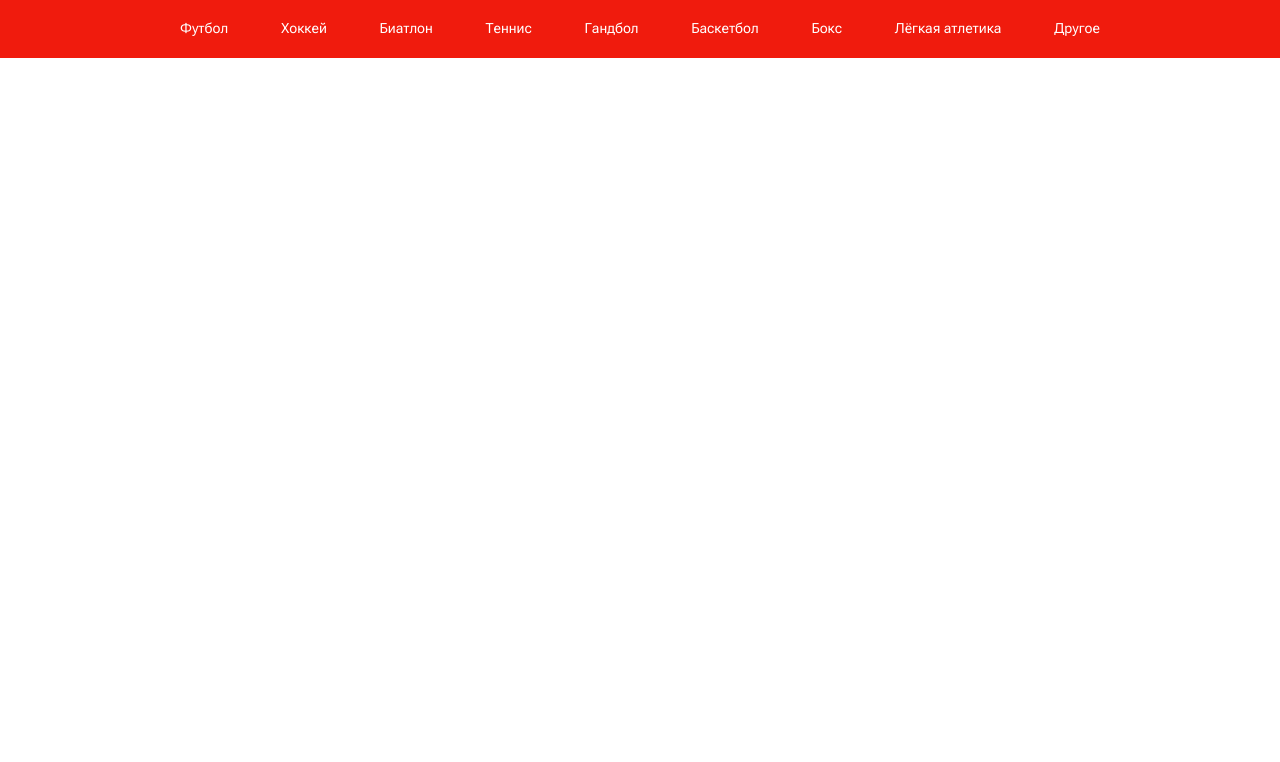
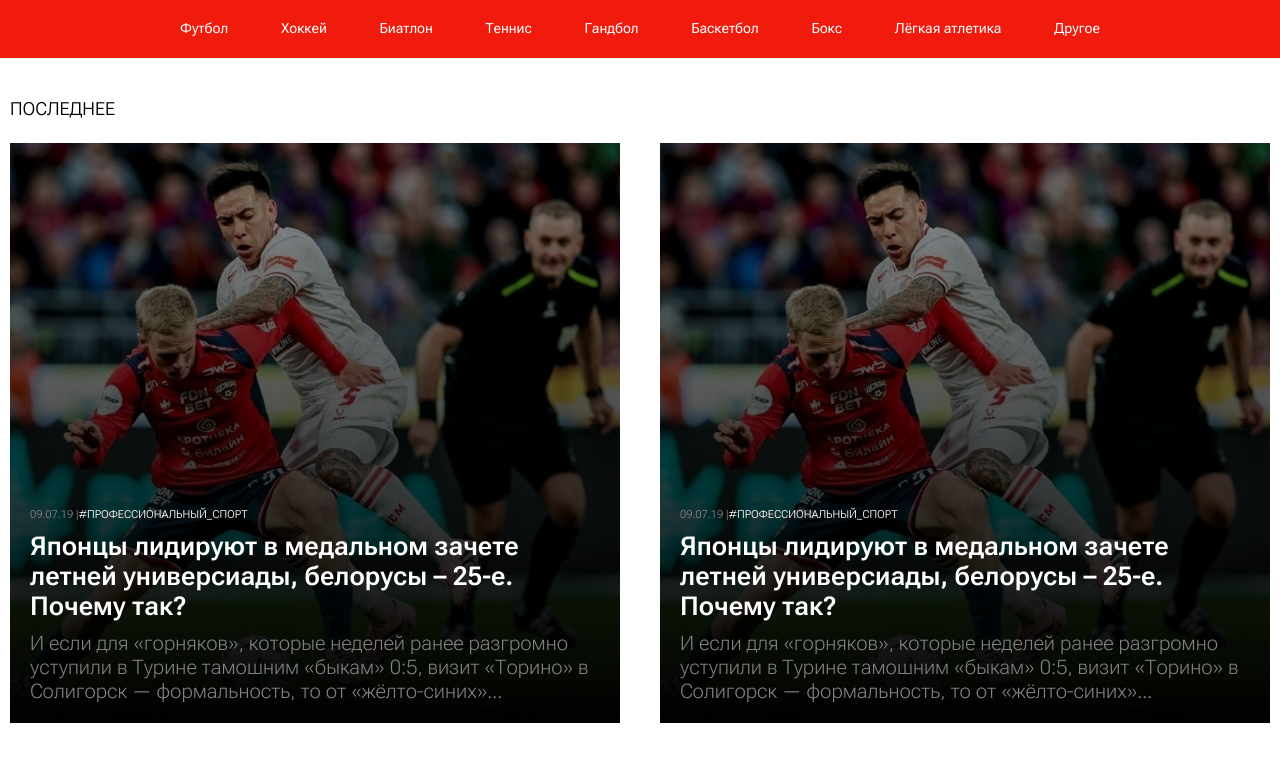
Before and after one commit to uuuuuwwwwwuuuuu/test_task, a React (Create React App) app: page / in a window 1280 px wide. Shown: the part 522-1284 px from the top of the page. Before the commit the page ends 800 px from the top, so only its background shows below. Built offline with nearby package versions, Linux system fonts and the light colour scheme.

Commit message:
feat: big news card

```diff
--- a/src/components/Header/Header.scss
+++ b/src/components/Header/Header.scss
@@ -99,7 +99,7 @@ header {
     width: 100%;
     height: 100%;
     top: 0;
-    bottom: 0;
+    left: 0;
     opacity: 0.6;
     z-index: 0;
     background: linear-gradient(180deg,rgba(42, 123, 155, 0) 0%, rgba(0, 0, 0, 1) 100%);
--- a/src/components/Header/Header.tsx
+++ b/src/components/Header/Header.tsx
@@ -1,7 +1,7 @@
 import { FC } from 'react';
 import './Header.scss';
 
-type HashTags = 'Review' | 'Экстрим' |'Легенды' | 'Зож и туризм' | 'Позірк' | 'Треш';
+export type HashTags = 'Review' | 'Экстрим' |'Легенды' | 'Зож и туризм' | 'Позірк' | 'Треш';
 type Categories =
     | 'Футбол'
     | 'Хоккей'
--- a/src/components/app/App.scss
+++ b/src/components/app/App.scss
@@ -1,3 +1,5 @@
+@import '../../constants';
+
 .app {
     height: 100svh;
 }
--- a/src/components/app/App.tsx
+++ b/src/components/app/App.tsx
@@ -1,10 +1,13 @@
 import './App.scss';
 import Header from '../Header/Header';
+import News from '../news/News';
 
 const App = () => {
     return (
         <div className='app'>
             <Header />
+            <News />
+
         </div>
     );
 };
--- /dev/null
+++ b/src/components/news/News.scss
@@ -0,0 +1,135 @@
+@import '../../constants';
+
+.news_container {
+    padding: 0 10px;
+    max-width: 1340px;
+    width: 100%;
+    margin: 0 auto;
+    margin-top: 40px;
+}
+
+.last_news {
+    text-transform: uppercase;
+    font-size: 1.8rem;
+    font-weight: 300;
+    color: $black;
+    margin-bottom: 24px;
+}
+
+.big_news_card {
+    max-width: 640px;
+    height: 580px;
+    background-size: cover;
+    padding: 20px;
+    display: flex;
+    flex-direction: column;
+    justify-content: flex-end;
+    position: relative;
+    background-position: center;
+}
+
+.news_bottom_gradient {
+    position: absolute;
+    width: 100%;
+    height: 100%;
+    bottom: 0;
+    left: 0;
+    opacity: 1;
+    z-index: 0;
+    background: linear-gradient(180deg,rgba(42, 123, 155, 0) 0%, rgba(0, 0, 0, 1) 100%);
+}
+
+.news_darker {
+    position: absolute;
+    width: 100%;
+    height: 100%;
+    bottom: 0;
+    left: 0;
+    opacity: 1;
+    z-index: 0;
+    opacity: 0.4;
+    background-color: $black;
+}
+
+.news_card_text {
+    display: flex;
+    flex-direction: column;
+    align-items: flex-start;
+    justify-content: space-between;
+    width: 100%;
+    position: relative;
+    z-index: 1;
+
+    span:not(:last-child) {
+        margin-bottom: 10px;
+    }
+}
+
+.news_card_date {
+    font-size: 1.1rem;
+    font-weight: 300;
+
+    span {
+        color: $gray;
+    }
+}
+
+.news_card_title {
+    font-size: 2.6rem;
+    font-weight: 600;
+}
+
+.news_card_info {
+    font-size: 2rem;
+    font-weight: 200;
+    color: $gray;
+}
+
+.news_wrapper {
+    display: grid;
+    grid-template-columns: repeat(2, 1fr);
+    grid-template-rows: repeat(3, 1fr);
+    gap: 40px;
+    margin-top: 24px;
+}
+
+@media screen and (max-width: 768px) {
+    .big_news_card {
+        height: 480px;
+    }
+
+    .news_wrapper {
+        gap: 30px;
+    }
+}
+
+@media screen and (max-width: 650px) {
+    .news_wrapper {
+        display: flex;
+        flex-direction: column;
+
+    }
+}
+
+@media screen and (max-width: 320px) {
+    .news_container {
+        padding: 0 15px;
+    }
+
+    .big_news_card {
+        max-width: 290px;
+        height: 290px;
+    }
+
+    .news_card_title {
+        font-size: 1.6rem;
+    }
+
+    .news_card_info {
+        font-size: 1.4rem;
+    }
+
+    .news_wrapper {
+        margin-top: 14px;
+    }
+}
--- /dev/null
+++ b/src/components/news/News.tsx
@@ -0,0 +1,43 @@
+import { FC } from 'react';
+import './News.scss';
+
+
+const NewsCard: FC<{size: 'big' | 'small', imgSrc: string}> = ({size, imgSrc}) => {
+    if (size === 'big') {
+        return (
+            <div className='big_news_card' style={{backgroundImage: `url(${process.env.PUBLIC_URL}/img/${imgSrc}.png)`}} >
+                <div className='news_card_text'>
+                    <span className='news_card_date'>
+                        <span>09.07.19 |</span>#ПРОФЕССИОНАЛЬНЫЙ_СПОРТ
+                    </span>
+                    <span className='news_card_title'>
+                        Японцы лидируют в медальном зачете летней универсиады, белорусы – 25-е. Почему так?
+                    </span>
+                    <span className='news_card_info'>
+                        И если для «горняков», которые неделей ранее разгромно уступили в Турине тамошним «быкам» 0:5, визит «Торино» в Солигорск — формальность, то от «жёлто-синих»...
+                    </span>
+                </div>
+                <div className='news_bottom_gradient'></div>
+                <div className='news_darker'></div>
+            </div>
+        )
+    }
+    return (
+        <div></div>
+    )
+}
+
+const News: FC = () => {
+    return (
+        <div className="news_container">
+            <span className='last_news'>Последнее</span>
+            <div className='news_wrapper'>
+                <NewsCard size='big' imgSrc='new-1'/>
+                <NewsCard size='big' imgSrc='new-1'/>
+            </div>
+
+        </div>
+    );
+};
+
+export default News;
```
Also changed, not shown: public/Img/new-1.png (added), 1 other file (tests, documents, lock files or other folders).
